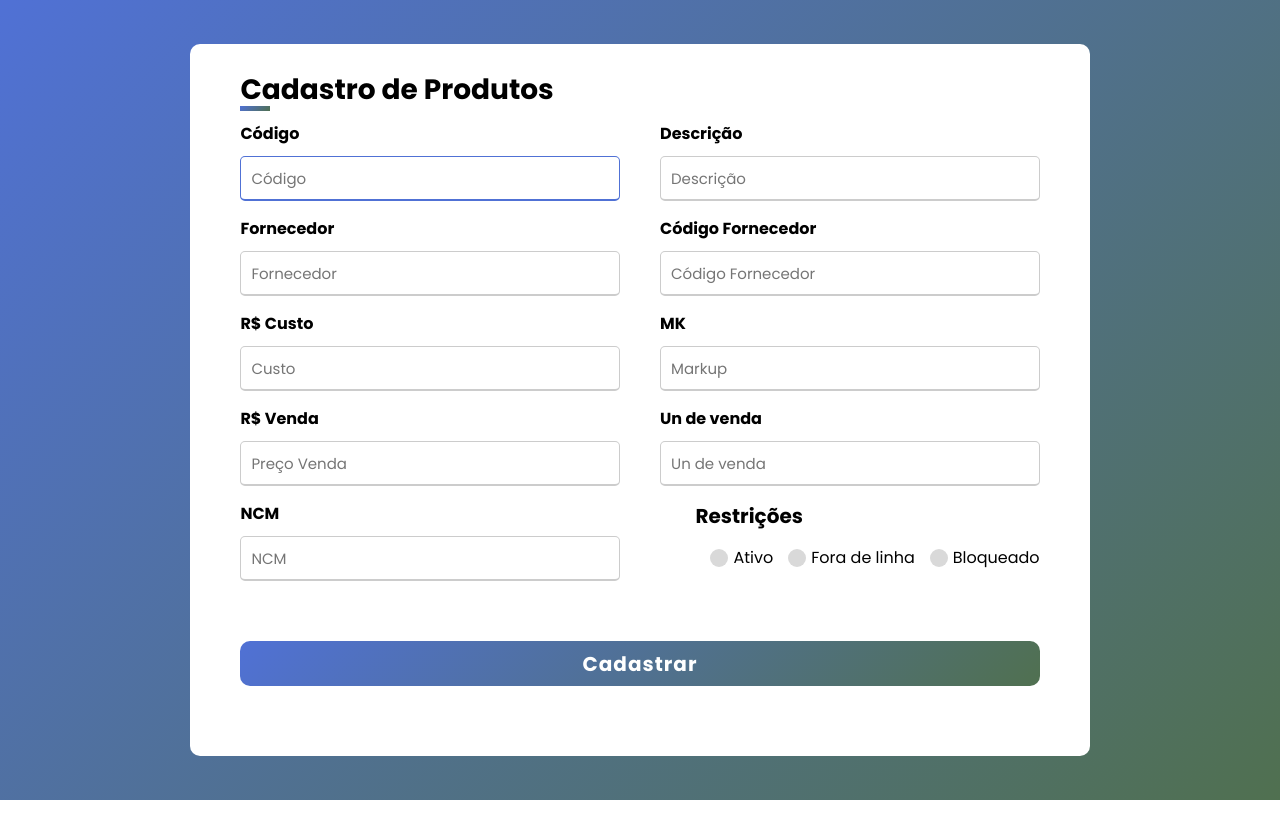
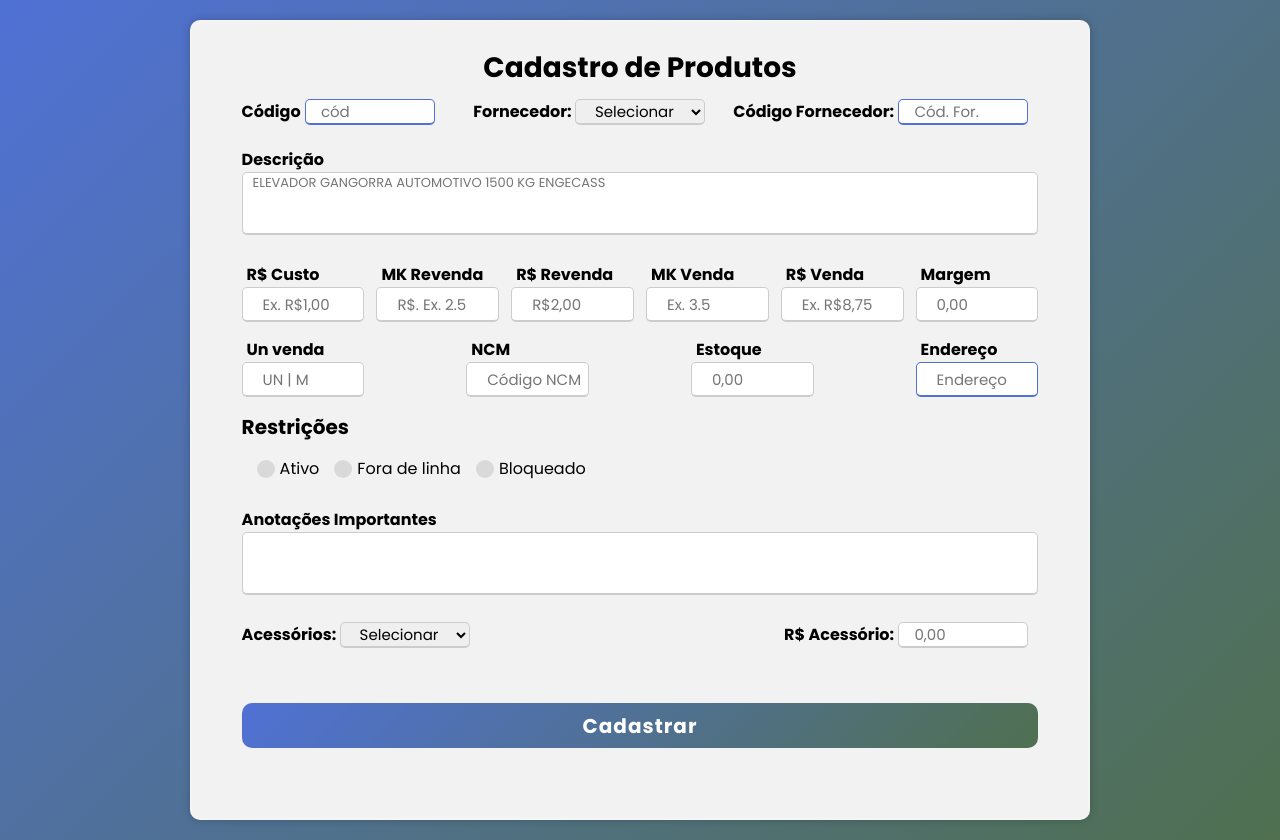
Before and after one commit to LuisHenque/cadastro_produtos, a plain HTML site: page index.html in a window 1280 px wide. Before the commit the page ends 800 px from the top, so only its background shows below. Drawn offline with Linux system fonts and the light colour scheme.

Commit message:
Upgrades

```diff
--- a/index.html
+++ b/index.html
@@ -2,50 +2,85 @@
 <html lang="pt-br">
 <head>
     <meta charset="UTF-8">
+    <meta name="description" content="Página criada para cadastro de produtos">
+    <meta name="keywords" content="Formulário de cadastros de produtos">
     <meta name="viewport" content="width=device-width, initial-scale=1.0">
     <link rel="stylesheet" href="style.css">
     <title>Cadastro de produtos</title>
 </head>
 <body>
+    <header></header>
     <div class="container">
         <div class="title">Cadastro de Produtos</div>
         <form action="#">
+            <div class="produtos01">
+                <div class="input-box">
+                    <label for="icodigo" class="descricao">Código</label>
+                    <input type="number" name="codigo" id="icodigo" placeholder="cód">
+                </div>
+                <div class="input-box">
+                    <span class="descricao">Fornecedor: </span>
+                    <select name="fornecedor" id="forn" required>
+                        <option value="" selected>Selecionar</option>
+                        <option value="forn_01">Forn. 01</option>
+                        <option value="forn_02">Forn. 02</option>
+                        <option value="forn_03">Forn. 03</option>
+                        <option value="forn_04">Forn. 04</option>
+                    </select>
+                </div>
+                <div class="input-box">
+                    <span class="descricao">Código Fornecedor:</span>
+                    <input type="text" placeholder="Cód. For.">
+                </div>
+            </div>
+            <div class="produtos03">
+            </div>
+            <div class="produtos02">
+                <div class="input-box">
+                    <span class="descricao">Descrição</span>
+                    <textarea name="" id="" cols="30" rows="3" required placeholder="Elevador Gangorra Automotivo 1500 Kg Engecass" maxlength="330"></textarea>
+                </div>
+            </div>
             <div class="produtos">
                 <div class="input-box">
-                    <span class="descricao">Código</span>
-                    <input type="text" placeholder="Código">
+                    <span class="descricao">R$ Custo</span>
+                    <input type="text" placeholder="Ex. R$1,00" required>
                 </div>
                 <div class="input-box">
-                    <span class="descricao">Descrição</span>
-                    <input type="text" placeholder="Descrição" required>
+                    <span class="descricao">MK Revenda</span>
+                    <input type="text" placeholder="R$. Ex. 2.5" required>
                 </div>
                 <div class="input-box">
-                    <span class="descricao">Fornecedor</span>
-                    <input type="text" placeholder="Fornecedor" required>
+                    <span class="descricao">R$ Revenda</span>
+                    <input type="text" placeholder="R$2,00" required>
                 </div>
                 <div class="input-box">
-                    <span class="descricao">Código Fornecedor</span>
-                    <input type="text" placeholder="Código Fornecedor" required>
-                </div>
-                <div class="input-box">
-                    <span class="descricao">R$ Custo</span>
-                    <input type="text" placeholder="Custo" required>
-                </div>
-                <div class="input-box">
-                    <span class="descricao">MK</span>
-                    <input type="text" placeholder="Markup" required>
+                    <span class="descricao">MK Venda</span>
+                    <input type="text" placeholder="Ex. 3.5" required>
                 </div>
                 <div class="input-box">
                     <span class="descricao">R$ Venda</span>
-                    <input type="text" placeholder="Preço Venda" required>
+                    <input type="text" placeholder="Ex. R$8,75" required>
                 </div>
                 <div class="input-box">
-                    <span class="descricao">Un de venda</span>
-                    <input type="text" placeholder="Un de venda" required>
+                    <span class="descricao">Margem</span>
+                    <input type="text" placeholder="0,00" readonly>
+                </div>
+                <div class="input-box">
+                    <span class="descricao">Un venda</span>
+                    <input type="text" placeholder="UN | M" required>
                 </div>
                 <div class="input-box">
                     <span class="descricao">NCM</span>
-                    <input type="text" placeholder="NCM" required>
+                    <input type="text" placeholder="Código NCM" required maxlength="8">
+                </div>
+                <div class="input-box">
+                    <span class="descricao">Estoque</span>
+                    <input type="text" placeholder="0,00" readonly>
+                </div>
+                <div class="input-box">
+                    <span class="descricao">Endereço</span>
+                    <input type="text" placeholder="Endereço">
                 </div>
                 <div class="restricoes">
                     <input type="radio" name="opcoes" id="dot-1">
@@ -68,6 +103,28 @@
                     </div>
                 </div>
             </div>
+            <div class="produtos02">
+                <div class="input-box">
+                    <span class="descricao">Anotações Importantes</span>
+                    <textarea name="" id="" cols="30" rows="3"></textarea>
+                </div>
+            </div>
+            <div class="produtos01">
+                <div class="input-box">
+                    <span class="descricao">Acessórios: </span>
+                    <select name="fornecedor" id="forn" required>
+                        <option value="" selected>Selecionar</option>
+                        <option value="Cub">Chave de rodas N° 19</option>
+                        <option value="Damol">Parafuso segredo antifurto</option>
+                        <option value="Deda">Pneu Aro 14 165/45</option>
+                        <option value="Lucchi">Alarme com corta correte</option>
+                    </select>
+                </div>
+                <div class="input-box">
+                    <span class="descricao">R$ Acessório:</span>
+                    <input type="text" placeholder="0,00" readonly>
+                </div>
+            </div>
             <div class="button">
                 <input type="submit" value="Cadastrar">
             </div>
--- a/style.css
+++ b/style.css
@@ -1,6 +1,12 @@
 @charset "UTF-8";
 
 @import url('https://fonts.googleapis.com/css2?family=Poppins:ital,wght@0,100;0,200;0,300;0,400;0,500;0,600;0,700;0,800;0,900;1,100;1,200;1,300;1,400;1,500;1,600;1,700;1,800;1,900&display=swap');
+
+input[type="number"]::-webkit-outer-spin-button,
+input[type="number"]::-webkit-inner-spin-button{
+    -webkit-appearance: none;
+    margin: 0;
+}
 
 * {
     box-sizing: border-box;
@@ -14,32 +20,28 @@ body {
     background: linear-gradient(135deg, #5071d5, #507050);
     display: flex;
     justify-content: center;
-    height: 100vh;
-    padding: 10px;
+    /* height: 100vh; */
+    padding: 20px;
 }
 
 .container {
-    background-color: #fff;
+    background-color: #f2f2f2;
+    /* background-color: transparent; */
+    backdrop-filter: blur(20px);
+    border: 2px solid rgba(255, 255, 255, .2);
     border-radius: 10px;
+    box-shadow: 0 0 10px rgba(0, 0, 0, .2);
+    /* color: #fff; */
     max-width: 900px;
     padding: 25px 4%;
     width: 100%;
 }
 
 .container .title {
+    text-align: center;
     font-size: 28px;
     font-weight: bold;
     position: relative;
-}
-
-.container .title::before {
-    background: linear-gradient(135deg, #5071d5, #507050);
-    bottom: 0;
-    content: '';
-    height: 5px;
-    left: 0;
-    position: absolute;
-    width: 30px;
 }
 
 .container form .produtos {
@@ -49,13 +51,35 @@ body {
     margin: 10px 0 12px 0;
 }
 
+.container form .produtos01 {
+    display: flex;
+    flex-wrap: wrap;
+    justify-content: space-between;
+    margin: 10px 0 12px 0;
+}
+
+.container form .produtos01 input {
+    margin: 0 10px 10px 0;
+    /* width: 115px; */
+}
+
 .container form .produtos .input-box {
     margin-bottom: 15px;
-    width: calc(100% / 2 - 20px);
+    width: calc(100% / 6 - 10px);
 }
 
 .produtos .input-box .descricao {
     display: block;
+    font-weight: bold;
+    margin: 0 0 0 5px;
+}
+
+.produtos01 .input-box .descricao {
+    font-weight: bold;
+    margin-bottom: 10px;
+}
+
+.produtos02 .input-box .descricao {
     font-weight: bold;
     margin-bottom: 10px;
 }
@@ -65,12 +89,50 @@ body {
     border-bottom-width: 2px;
     border-radius: 5px;
     font-size: 15px;
-    height: 45px;
-    padding-left: 10px;
+    height: 35px;
+    padding-left: 20px;
     outline: none;
     transition: all 0.5s ease;
     width: 100%;
 }
+
+.produtos01 .input-box input, select {
+    border: 1px solid #ccc;
+    border-bottom-width: 2px;
+    border-radius: 5px;
+    font-size: 15px;
+    padding-left: 15px;
+    margin-bottom: 10px;
+    outline: none;
+    transition: all 0.5s ease;
+    /* width: 15%; */
+    width: 130px;
+}
+
+.produtos02 .input-box textarea {
+    /* background-color: transparent; */
+    border: 1px solid #ccc;
+    border-bottom-width: 2px;
+    border-radius: 5px;
+    /* color: #fff; */
+    font-size: 13px;
+    /* height: 75px; */
+    padding-left: 10px;
+    margin-bottom: 10px;
+    outline: none;
+    transition: all 0.5s ease;
+    width: 100%;
+    text-transform: uppercase;
+    resize: none;
+}
+
+
+
+.produtos01 .input-box input:focus,
+.produtos01 .input-box input:valid{
+    border-color: #5071d5;
+}
+
 
 .produtos .input-box input:focus,
 .produtos .input-box input:valid{
@@ -135,6 +197,7 @@ form .button input {
     height: 100%;
     letter-spacing: 1px;
     outline: none;
+    transition: all .8s ease;
     width: 100%;
 }
 
```
Also changed, not shown: 1 other file.
